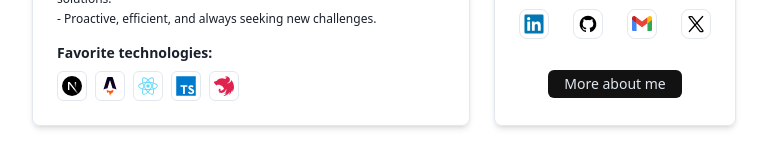
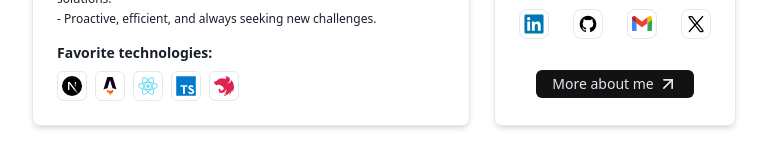
Before and after one commit to imcasero/my-website, an Astro site: page / in a window 1280 px wide. Shown: the part 272-432 px from the top of the page, without its empty margins (256-1023 px from the left). Built offline with nearby package versions, Linux system fonts and the light colour scheme; Astro itself is replaced by a stand-in of ours.

Commit message:
feat: add better ui for button, and reorganice icons

```diff
--- /dev/null
+++ b/src/assets/icons/ArrowUpRight.astro
@@ -0,0 +1,13 @@
+<svg
+  xmlns="http://www.w3.org/2000/svg"
+  width="20"
+  height="20"
+  viewBox="0 0 24 24"
+  fill="none"
+  stroke="currentColor"
+  stroke-width="2"
+  stroke-linecap="round"
+  stroke-linejoin="round"
+  class="lucide lucide-arrow-up-right"
+  ><path d="M7 7h10v10"></path><path d="M7 17 17 7"></path></svg
+>
--- a/src/components/home/Cards/Profile.astro
+++ b/src/components/home/Cards/Profile.astro
@@ -1,11 +1,12 @@
 ---
-import Github from "@assets/icons/Github.astro";
-import Gmail from "@assets/icons/Gmail.astro";
-import Linkedin from "@assets/icons/Linkedin.astro";
-import X from "@assets/icons/X.astro";
 import Card from "@components/shared/Card.astro";
 import imcasero from "@assets/imcasero.webp";
 import { Image } from "astro:assets";
+import Github from "@assets/icons/rrss/Github.astro";
+import Gmail from "@assets/icons/rrss/Gmail.astro";
+import Linkedin from "@assets/icons/rrss/Linkedin.astro";
+import X from "@assets/icons/rrss/X.astro";
+import ArrowUpRight from "@assets/icons/ArrowUpRight.astro";
 
 const { extraClass } = Astro.props;
 ---
@@ -45,7 +46,13 @@ const { extraClass } = Astro.props;
   </div>
 
   <button
-    class="w-fit m-auto py-1 px-4 rounded-md text-sm bg-background-dark text-text-dark hover:bg-accent-dark dark:bg-background-light dark:text-text-light dark:hover:bg-background-light transition"
-    >More about me</button
+    class="w-fit m-auto flex flex-row items-center gap-1 py-1 px-4 rounded-md text-sm bg-background-dark text-text-dark hover:bg-accent-dark dark:bg-background-light dark:text-text-light dark:hover:bg-background-light transition group"
   >
+    <p>More about me</p>
+    <span
+      class="transform transition-transform duration-300 group-hover:-translate-y-0.5"
+    >
+      <ArrowUpRight />
+    </span>
+  </button>
 </Card>
```
Also changed, not shown: src/components/home/Cards/Description.astro (+5 -5 lines), src/assets/icons/rrss/Github.astro (renamed from src/assets/icons/Github.astro), src/assets/icons/rrss/Gmail.astro (renamed from src/assets/icons/Gmail.astro), src/assets/icons/rrss/Linkedin.astro (renamed from src/assets/icons/Linkedin.astro), src/assets/icons/rrss/X.astro (renamed from src/assets/icons/X.astro), src/assets/icons/tech/AstroIcon.astro (renamed from src/assets/icons/AstroIcon.astro), src/assets/icons/tech/Nest.astro (renamed from src/assets/icons/Nest.astro), src/assets/icons/tech/Next.astro (renamed from src/assets/icons/Next.astro), src/assets/icons/tech/React.astro (renamed from src/assets/icons/React.astro), src/assets/icons/tech/Typescript.astro (renamed from src/assets/icons/Typescript.astro).
